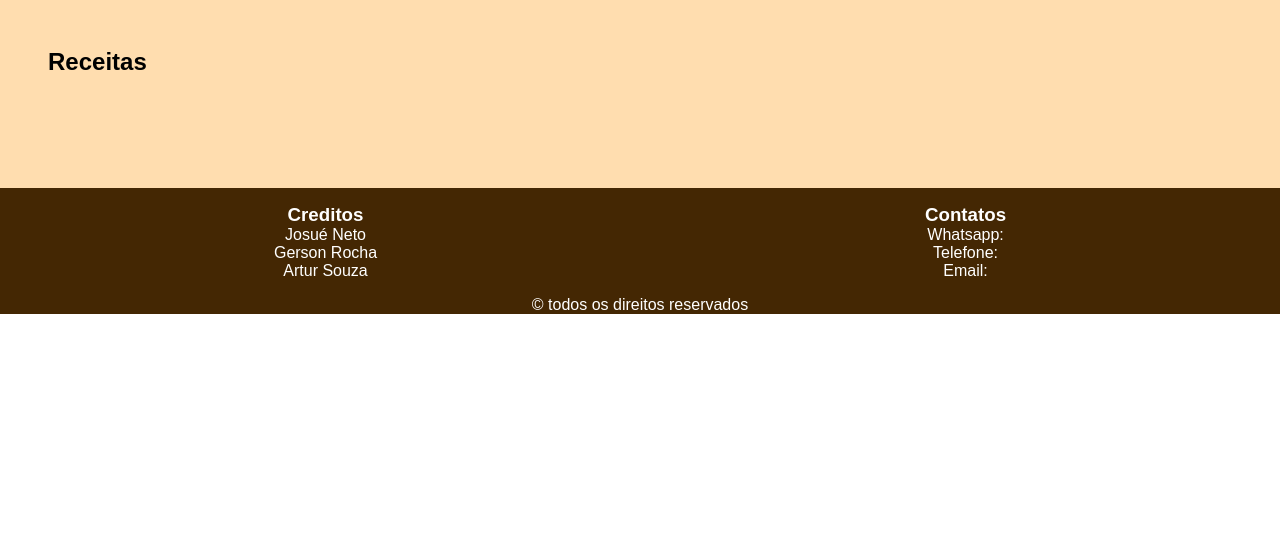
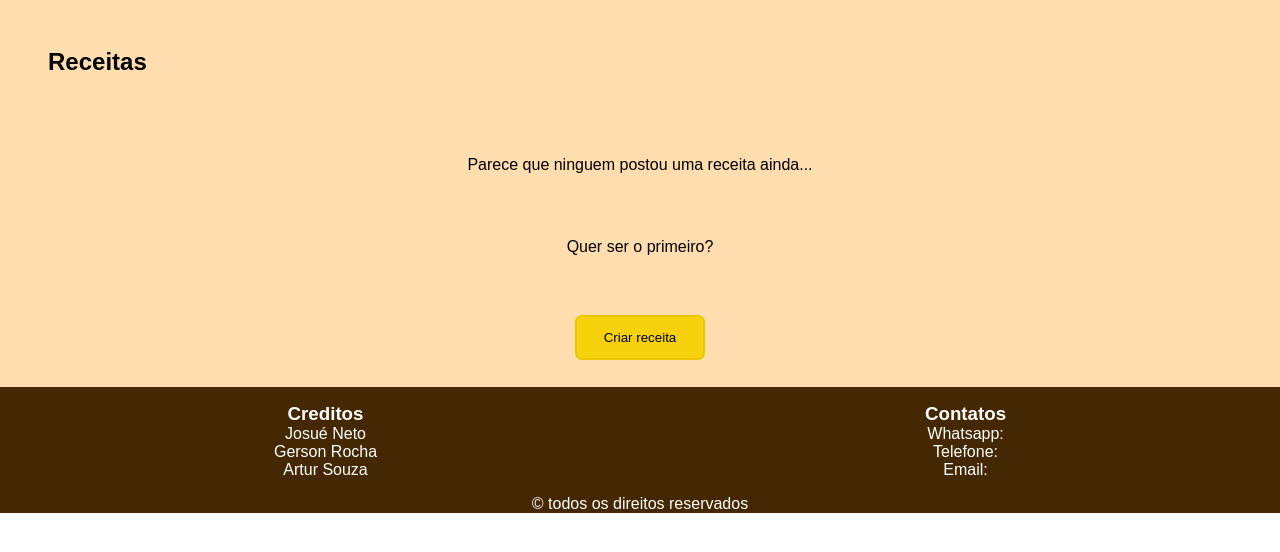
Before and after one commit to Souzzaturr/Spaghetti_Notes, a Python web app: template app/templates/inicio.html in a window 1280 px wide. Shown: the part 150-702 px from the top of the page. Run offline with Jinja, Linux system fonts and the light colour scheme; the template is opened without the code that fills it, so the values that code supplies are empty.

Commit message:
Adiciona mais uma condição à pagina inicio.html

```diff
--- a/app/static/css/basehtml.css
+++ b/app/static/css/basehtml.css
@@ -139,6 +139,11 @@ main {
     box-shadow: 5px 5px 10px rgba(0, 0, 0, 0.158);
 }
 
+.mensagem_central {
+    justify-self: center;
+    text-align: center;
+}
+
 
 
 /* hover */
--- a/app/templates/inicio.html
+++ b/app/templates/inicio.html
@@ -6,9 +6,9 @@
 
     <h2 class="titulo_conteudo">Receitas</h2>
 
-    <div class="blocos">
-        {% if lista_posts %}
+    {% if lista_posts %}
 
+        <div class="blocos">
             {% for titulo, conteudo, usuario in lista_posts %}
 
                 <a class = "link" href=" {{ url_for('main.receita', titulo = titulo, conteudo = conteudo, usuario = usuario) }}">
@@ -24,10 +24,20 @@
                 </a>
 
             {% endfor %}
+        </div>
 
         {% else %}
 
+            <div class="mensagem_central">
+                <p class="conteudo"> Parece que ninguem postou uma receita ainda...</p>
+
+                <p class="conteudo"> Quer ser o primeiro?</p>
+
+                <a href="">
+                    <button class="botao">Criar receita</button>
+                </a>
+            </div>
+
         {% endif %}
-    </div>
 
 {% endblock %}
```
